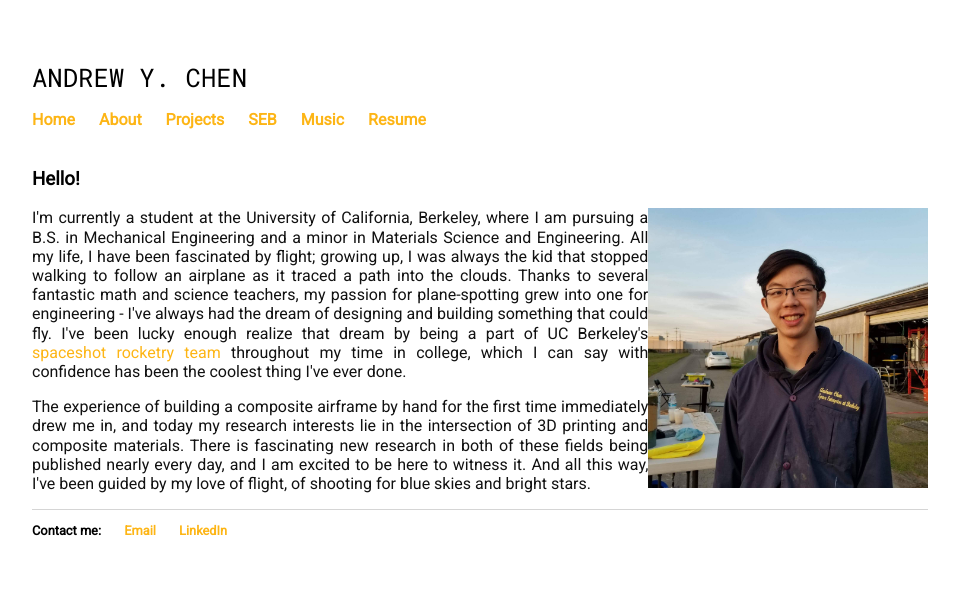
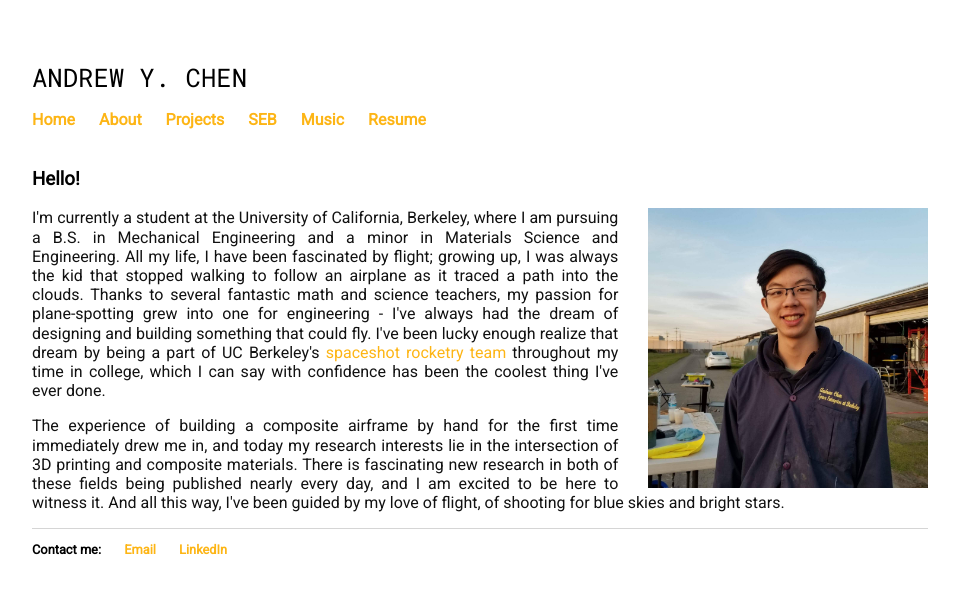
Before and after one commit to carbonheliumnitrogen/carbonheliumnitrogen.github.io, a Jekyll site: the page built from about.html, in a window 1280 px wide. Shown: the top 594 px of the page, without its empty margins (160-1119 px from the left). Built offline with Jekyll 4.4.1, drawn with Linux system fonts in a browser that asks for light colours.

Commit message:
Update about.html

```diff
--- a/about.html
+++ b/about.html
@@ -5,15 +5,11 @@
 <head>
 <style>
 
-.me {
-    height: 300px;
-	padding-left: 30px;
-}
 	</style>
 </head>
 <div>
 	<h3> Hello! </h3>
-	<img id="me" src="me.jpeg"  height="280px" align="right" padding-left="30px"> <p> I'm currently a student at the University of California, Berkeley, where I am pursuing a B.S. in Mechanical Engineering and a minor in Materials Science and Engineering. All my life, I have been fascinated by flight; growing up, I was always the kid that stopped walking to follow an airplane as it traced a path into the clouds. Thanks to several fantastic math and science teachers, my passion for plane-spotting grew into one for engineering - I've always had the dream of designing and building something that could fly. I've been lucky enough realize that dream by being a part of UC Berkeley's <a href="/seb.html">spaceshot rocketry team</a> throughout my time in college, which I can say with confidence has been the coolest thing I've ever done. </p>
+	<img src="me.jpeg"  height="280px" align="right" style="padding-left:30px;"> <p> I'm currently a student at the University of California, Berkeley, where I am pursuing a B.S. in Mechanical Engineering and a minor in Materials Science and Engineering. All my life, I have been fascinated by flight; growing up, I was always the kid that stopped walking to follow an airplane as it traced a path into the clouds. Thanks to several fantastic math and science teachers, my passion for plane-spotting grew into one for engineering - I've always had the dream of designing and building something that could fly. I've been lucky enough realize that dream by being a part of UC Berkeley's <a href="/seb.html">spaceshot rocketry team</a> throughout my time in college, which I can say with confidence has been the coolest thing I've ever done. </p>
 
 <p> The experience of building a composite airframe by hand for the first time immediately drew me in, and today my research interests lie in the intersection of 3D printing and composite materials. There is fascinating new research in both of these fields being published nearly every day, and I am excited to be here to witness it. And all this way, I've been guided by my love of flight, of shooting for blue skies and bright stars. </p>
 
```
